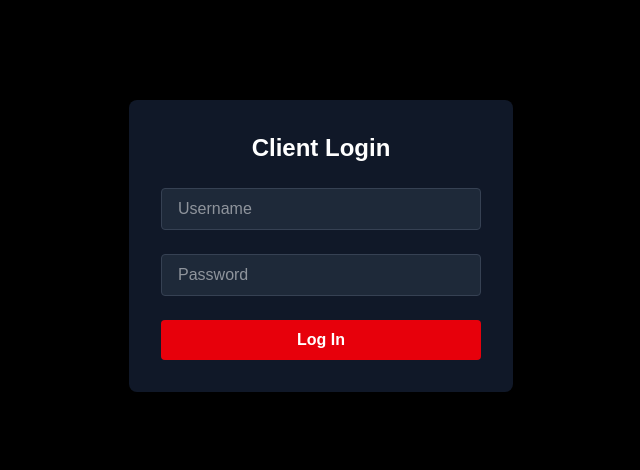
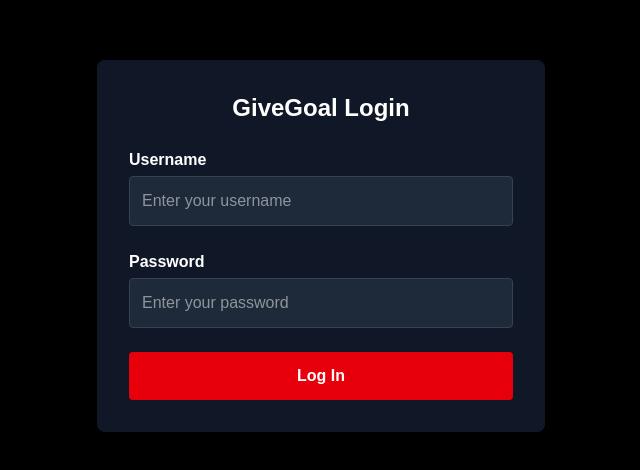
Before and after one commit to SpearmanMODE/lfc.givegoal.net, a Next.js app: page /login in a window 1280 px wide. Shown: the part 154-624 px from the top of the page, without its empty margins (319-959 px from the left). Built offline with nearby package versions, Linux system fonts and the light colour scheme.

Commit message:
Update page.tsx

```diff
--- a/src/app/login/page.tsx
+++ b/src/app/login/page.tsx
@@ -1,56 +1,62 @@
 // src/app/login/page.tsx
-'use client';
 
-import { useRouter } from 'next/navigation';
-import { useState } from 'react';
+"use client";
+
+import { useState } from "react";
+import { useRouter } from "next/navigation";
 
 export default function LoginPage() {
+  const [username, setUsername] = useState("");
+  const [password, setPassword] = useState("");
   const router = useRouter();
-  const [username, setUsername] = useState('');
-  const [password, setPassword] = useState('');
 
   const handleLogin = (e: React.FormEvent) => {
     e.preventDefault();
-
-    // Mock login logic (always succeeds)
+    // Mock authentication
     if (username && password) {
-      router.push('/intro'); // Redirect after "login"
+      router.push("/intro"); // Redirect to /intro on success
+    } else {
+      alert("Please enter a username and password.");
     }
   };
 
   return (
-    <div className="min-h-screen bg-black flex items-center justify-center text-white px-6">
+    <main className="flex items-center justify-center min-h-screen bg-black text-white px-4">
       <form
         onSubmit={handleLogin}
-        className="bg-gray-900 p-8 rounded-lg w-full max-w-sm shadow-lg space-y-6"
+        className="bg-gray-900 p-8 rounded-lg shadow-lg w-full max-w-md space-y-6"
       >
-        <h1 className="text-2xl font-bold text-center">Client Login</h1>
+        <h1 className="text-2xl font-bold text-center">GiveGoal Login</h1>
 
+        <div>
+          <label className="block mb-1 font-semibold">Username</label>
           <input
             type="text"
-          placeholder="Username"
-          className="w-full px-4 py-2 rounded bg-gray-800 text-white border border-gray-700"
             value={username}
             onChange={(e) => setUsername(e.target.value)}
-          required
+            className="w-full p-3 rounded bg-gray-800 text-white border border-gray-700 focus:outline-none"
+            placeholder="Enter your username"
           />
+        </div>
 
+        <div>
+          <label className="block mb-1 font-semibold">Password</label>
           <input
             type="password"
-          placeholder="Password"
-          className="w-full px-4 py-2 rounded bg-gray-800 text-white border border-gray-700"
             value={password}
             onChange={(e) => setPassword(e.target.value)}
-          required
+            className="w-full p-3 rounded bg-gray-800 text-white border border-gray-700 focus:outline-none"
+            placeholder="Enter your password"
           />
+        </div>
 
         <button
           type="submit"
-          className="w-full bg-red-600 hover:bg-red-700 py-2 rounded text-white font-bold"
+          className="w-full bg-red-600 hover:bg-red-700 text-white py-3 rounded font-bold"
         >
           Log In
         </button>
       </form>
-    </div>
+    </main>
   );
 }
```
Lines whose indentation alone changed are shown as unchanged.
